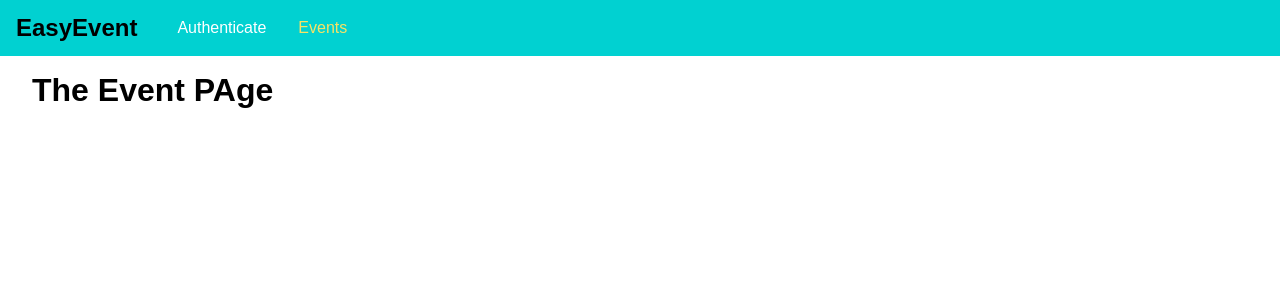
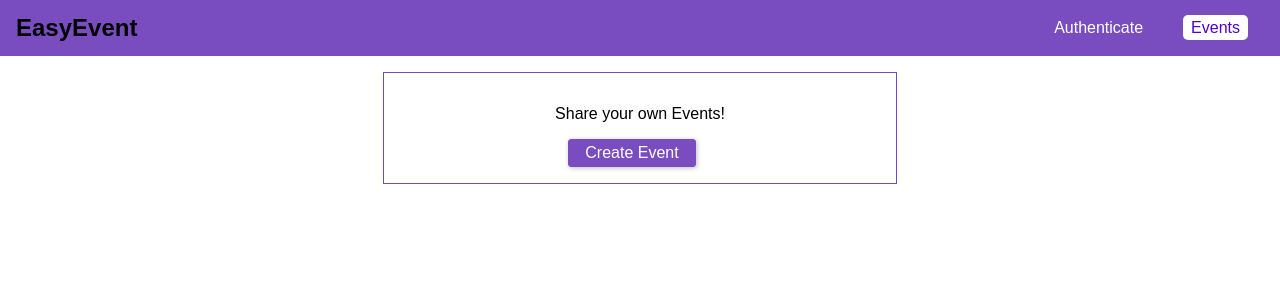
Before and after one commit to harshwalia36/graphql-react-event-booking, a React (Create React App) app in the folder frontend/: page /events in a window 1280 px wide. Shown: the top 300 px of the page. Built offline with nearby package versions, Linux system fonts and the light colour scheme.

Commit message:
added logout and modal feature

```diff
--- a/frontend/src/App.js
+++ b/frontend/src/App.js
@@ -38,16 +38,17 @@
             <MainNavigation />
             <main className="main-content">
               <Switch>
-                {!this.state.token && <Redirect from="/" to="/auth" exact />}
+
                 {this.state.token && <Redirect from="/" to="/events" exact />}
                 {this.state.token && <Redirect from="/auth" to="/events" exact />}
                 {!this.state.token && (
                   <Route path="/auth" component={AuthPage} />
                 )}
-                <Route path="/events" component={EventsPage} />
+                <Route path="/events" component={EventsPage} />     //event page doesnot require authentication
                 {this.state.token && (
                   <Route path="/bookings" component={BookingsPage} />
                 )}
+                {!this.state.token && <Redirect  to="/auth" exact />}
               </Switch>
             </main>
           </AuthContext.Provider>
--- /dev/null
+++ b/frontend/src/component/Backdrop/Backdrop.css
@@ -0,0 +1,8 @@
+.backdrop {
+    position: fixed;
+    top: 0;
+    left: 0;
+    height: 100vh;
+    width: 100%;
+    background: rgba(0, 0, 0, 0.75);
+  };
--- /dev/null
+++ b/frontend/src/component/Backdrop/Backdrop.js
@@ -0,0 +1,7 @@
+import React from 'react';
+
+import './Backdrop.css';
+
+const backdrop = props => <div className="backdrop"></div>;
+
+export default backdrop;
--- /dev/null
+++ b/frontend/src/component/Modal/Modal.css
@@ -0,0 +1,36 @@
+.modal {
+    width: 90%;
+    background: white;
+    box-shadow: 0 2px 8px rgba(0, 0, 0, 0.26);
+    position: fixed;
+    top: 20vh;
+    left: 5%;
+  }
+
+  .modal__header {
+    padding: 1rem;
+    background: #5101d1;
+    color: white;
+  }
+
+  .modal__header h1 {
+    margin: 0;
+    font-size: 1.25rem;
+  }
+
+  .modal__content {
+    padding: 1rem;
+  }
+
+  .modal__actions {
+    display: flex;
+    justify-content: flex-end;
+    padding: 1rem;
+  }
+
+  @media (min-width: 768px) {
+    .modal {
+      width: 30rem;
+      left: calc((100% - 30rem) / 2);
+    }
+  }
--- /dev/null
+++ b/frontend/src/component/Modal/Modal.js
@@ -0,0 +1,26 @@
+import React from 'react';
+
+import './Modal.css';
+
+const modal = props => (
+  <div className="modal">
+    <header className="modal__header">
+      <h1>{props.title}</h1>
+    </header>
+    <section className="modal__content">{props.children}</section>
+    <section className="modal__actions">
+      {props.canCancel && (
+        <button className="btn" onClick={props.onCancel}>
+          Cancel
+        </button>
+      )}
+      {props.canConfirm && (
+        <button className="btn" onClick={props.onConfirm}>
+          Confirm
+        </button>
+      )}
+    </section>
+  </div>
+);
+
+export default modal;
--- a/frontend/src/component/NavigationBar/MainNavigation.css
+++ b/frontend/src/component/NavigationBar/MainNavigation.css
@@ -5,16 +5,18 @@
     right:0;
     width:100%;
     height:3.5rem;
-    background: #01d1d1;
+    background: #794dc0;
     padding:0 1rem;
     display:flex;
     align-items: center;
-
+    justify-content: space-between;
+    box-sizing: border-box;
 }
 
 .main-navigation_logo h1{
     margin:0;
     font-size:1.5rem;
+
 }
 .main-navigation_items{
     margin-left:1.5rem;
@@ -26,20 +28,32 @@
     list-style:none;
     padding:0;
     margin:0;
+    align-items:center;
 
 }
 
-.main-navigation_items li{
+.main-navigation_items li
+{
     margin:0 1rem;
 }
 
-.main-navigation_items a{
+.main-navigation_items a,
+.main-navigation_items button{
     text-decoration:none;
-    color:#fff;
+    color: white;
+    font:inherit;
+    background:transparent;
+    cursor:pointer;
+    padding:0.25rem 0.5rem;
 }
 
 .main-navigation_items a:hover,
 .main-navigation_items a:active,
-.main-navigation_items a.active{
-    color:#f8e264;
+.main-navigation_items a.active,
+.main-navigation_items button:active,
+.main-navigation_items button:hover
+{
+    background: #ffffff;
+    color: #5101d1;
+    border-radius: 5px;
 }
--- a/frontend/src/component/NavigationBar/MainNavigation.js
+++ b/frontend/src/component/NavigationBar/MainNavigation.js
@@ -15,7 +15,14 @@
                             <ul>
                                 {!context.token&& <li><NavLink to='/auth'> Authenticate</NavLink></li>}  {/*authenticate is only rendered when u are not logged in*/}
                                 <li><NavLink to='/events'>Events</NavLink></li>
-                                {context.token&&<li><NavLink to='/bookings'> Bookings</NavLink></li>}
+                                {context.token&&(
+                                    <React.Fragment>
+                                      <li><NavLink to='/bookings'> Bookings</NavLink></li>
+                                     <li>
+                                     <button onClick={context.logout}>Logout</button>
+                                     </li>
+                                    </React.Fragment>
+                                 )}
                             </ul>
 
                         </div>
--- a/frontend/src/index.css
+++ b/frontend/src/index.css
@@ -3,3 +3,28 @@
   padding:0;
   font-family: sans-serif;
 }
+
+.form-control {
+  margin-bottom: 1rem;
+}
+
+.form-actions button,
+.btn {
+  background: #794dc0;
+  font: inherit;
+  border: 1px solid #794dc0;
+  border-radius: 3px;
+  padding: 0.25rem 1rem;
+  margin-right: 1rem;
+  box-shadow: 1px 1px 5px rgba(0, 0, 0, 0.26);
+  color: white;
+  cursor: pointer;
+}
+
+.form-actions button:hover,
+.form-actions button:active,
+.btn:hover,
+.btn:active {
+  background: #6219d6;
+  border-color: #6219d6;
+}
--- a/frontend/src/pages/Auth.css
+++ b/frontend/src/pages/Auth.css
@@ -14,18 +14,3 @@
     margin-bottom: 0.5rem;
     margin-top:0.3rem;
 }
-
-.form-control{
-    margin-bottom: 1rem;
-}
-
-.form-action button{
-  color:#fff;
-  background-color: #0779e4;
-  font:inherit;
-  border: 1px solid #0779e4;
-  border-radius: 5px;
-  padding:3px 5px;
-  margin-right:1rem;
-  cursor:pointer;
-}
--- a/frontend/src/pages/Auth.js
+++ b/frontend/src/pages/Auth.js
@@ -93,8 +93,8 @@
                   <input type="password" id="password" ref={this.passwordElem} />
               </div>
               <div className='form-action'>
-                  <button type="submit">Submit</button>
-                  <button type='button' onClick={this.switchModeHandler}>Switch to {this.state.isLogin ? 'SignUp' : 'Login'}</button>
+                  <button className="btn" type="submit">Submit</button>
+                  <button className="btn" type='button' onClick={this.switchModeHandler}>Switch to {this.state.isLogin ? 'SignUp' : 'Login'}</button>
 
               </div>
             </form>
--- a/frontend/src/pages/Event.js
+++ b/frontend/src/pages/Event.js
@@ -1,9 +1,49 @@
-import React, {Component} from 'react';
+import React, { Component } from 'react';
 
-class EventPage extends Component {
-    render() {
-        return  <h1>The Event PAge</h1>;
-    }
+import Modal from '../component/Modal/Modal';
+import Backdrop from '../component/Backdrop/Backdrop';
+import './Events.css';
+
+class EventsPage extends Component {
+  state = {
+    creating: false
+  };
+
+  startCreateEventHandler = () => {
+    this.setState({ creating: true });
+  };
+
+  modalConfirmHandler = () => {
+    this.setState({ creating: false });
+  };
+
+  modalCancelHandler = () => {
+    this.setState({ creating: false });
+  };
+
+  render() {
+    return (
+      <React.Fragment>
+        {this.state.creating && <Backdrop />}
+        {this.state.creating && (
+          <Modal
+            title="Add Event"
+            canCancel
+            canConfirm
+            onCancel={this.modalCancelHandler}
+            onConfirm={this.modalConfirmHandler}
+          >
+            <p>Modal Content</p>
+          </Modal>
+        )}
+        <div className="events-control">
+          <p>Share your own Events!</p>
+          <button className="btn" onClick={this.startCreateEventHandler}>
+            Create Event
+          </button>
+        </div>
+      </React.Fragment>
+    );
+  }
 }
-
-export default EventPage;
+export default EventsPage;
--- /dev/null
+++ b/frontend/src/pages/Events.css
@@ -0,0 +1,8 @@
+.events-control {
+ text-align: center;
+ border:1px solid  #794dc0;
+ padding :1rem;
+ margin:2rem auto;
+ width:30rem;
+ max-width:80%;
+}
```
